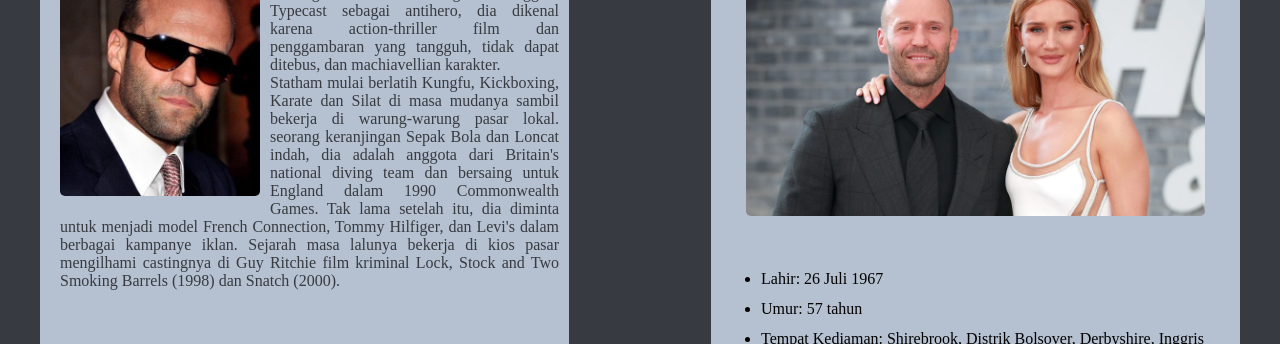
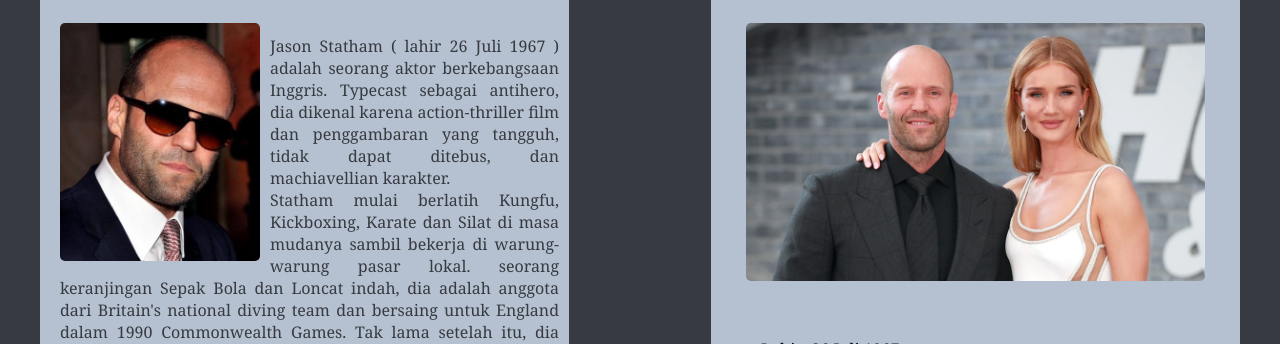
Before and after one commit to wahibkurniawan/tugas-wahib-web-profile, a plain HTML site: page index.html in a window 1280 px wide. Shown: the part 756-1100 px from the top of the page. Drawn offline with Linux system fonts and the light colour scheme.

Commit message:
menambah command dan font familt

```diff
--- a/style.css
+++ b/style.css
@@ -1,4 +1,5 @@
 body   {
+    font-family:Cambria, Cochin, Georgia, Times, 'Times New Roman', serif;
     background-color: #373A40;
     margin: 50px 50px 0 50px;
     flex-direction: column;
```
Also changed, not shown: index.html (+2 -0 lines).
